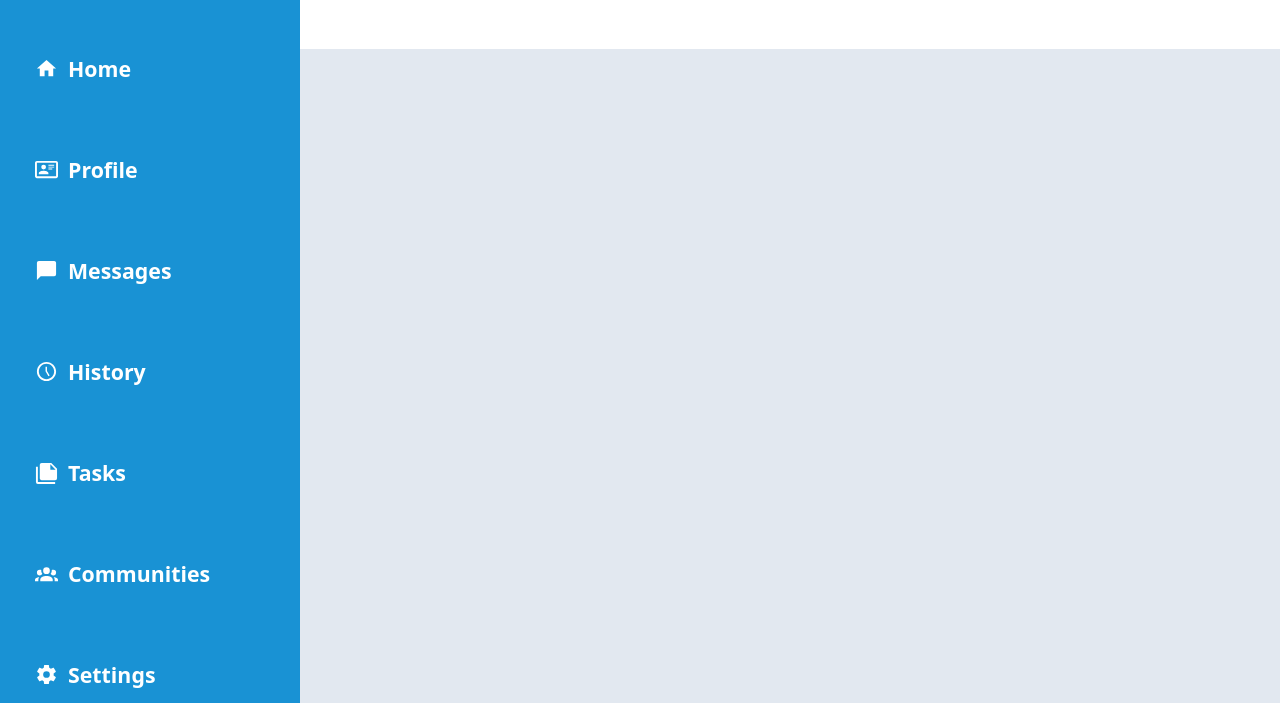
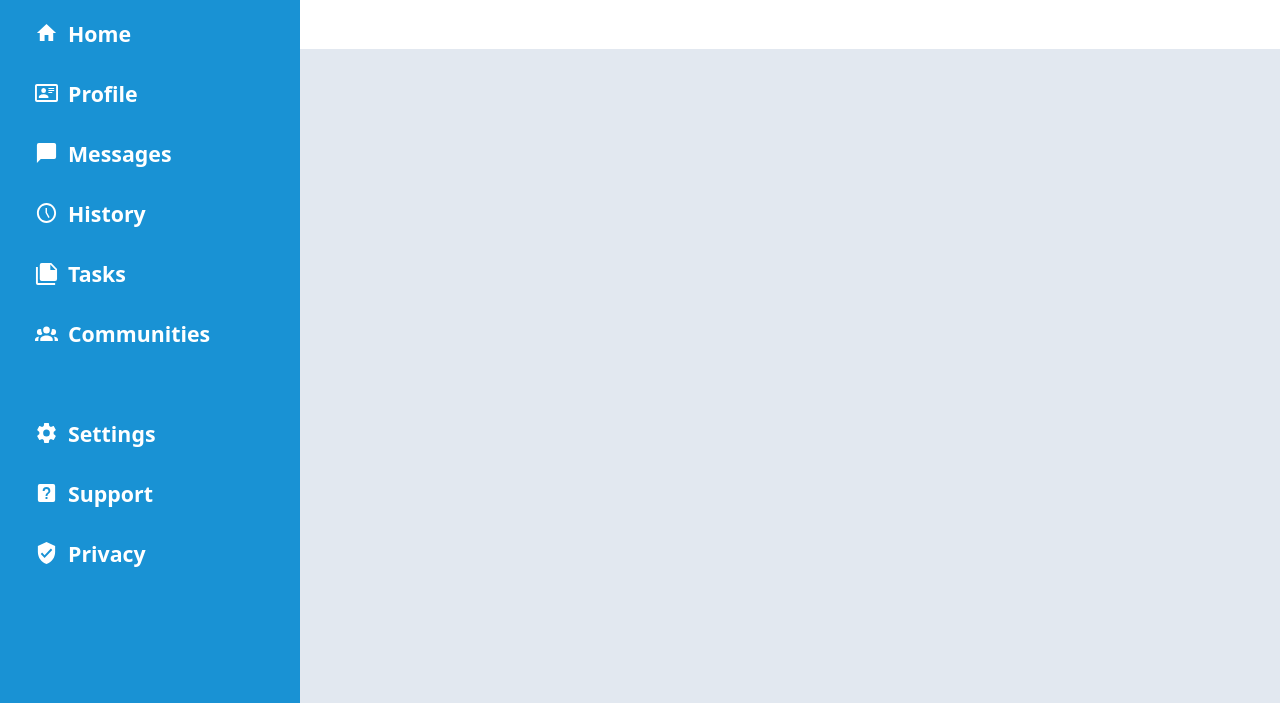
Before and after one commit to ataurianen/Admin-Dashboard, a plain HTML site: page index.html in a window 1280 px wide. Shown: the part 97-800 px from the top of the page. Drawn offline with Linux system fonts and the light colour scheme.

Commit message:
Sidebar Finished

```diff
--- a/index.html
+++ b/index.html
@@ -44,10 +44,10 @@
           <img src="./images/account-group.svg" class="filter-white" />
         </div>
         <div class="icon-text">Communities</div>
-        <div class="icon">
+        <div class="icon move-bottom">
           <img src="./images/cog.svg" class="filter-white" />
         </div>
-        <div class="icon-text">Settings</div>
+        <div class="icon-text move-bottom">Settings</div>
         <div class="icon">
           <img src="./images/help-box.svg" class="filter-white" />
         </div>
--- a/style.css
+++ b/style.css
@@ -14,11 +14,6 @@ body {
   color: #ffffff;
 }
 
-.container > div {
-  height: 100%;
-  width: 100%;
-}
-
 .header-container {
   grid-row: 1;
   grid-column: 2 / 6;
@@ -30,6 +25,7 @@ body {
   background-color: #1992d4;
   display: grid;
   grid-template-columns: 1fr 4fr;
+  grid-template-rows: 100px repeat(6, 60px) 100px 60px 60px;
   column-gap: 10px;
   font-size: 16pt;
   font-weight: bold;
@@ -49,6 +45,11 @@ body {
   display: flex;
   justify-content: right;
   align-items: center;
+}
+
+.move-bottom {
+  position: relative;
+  top: 20px;
 }
 
 .icon-text {
```
